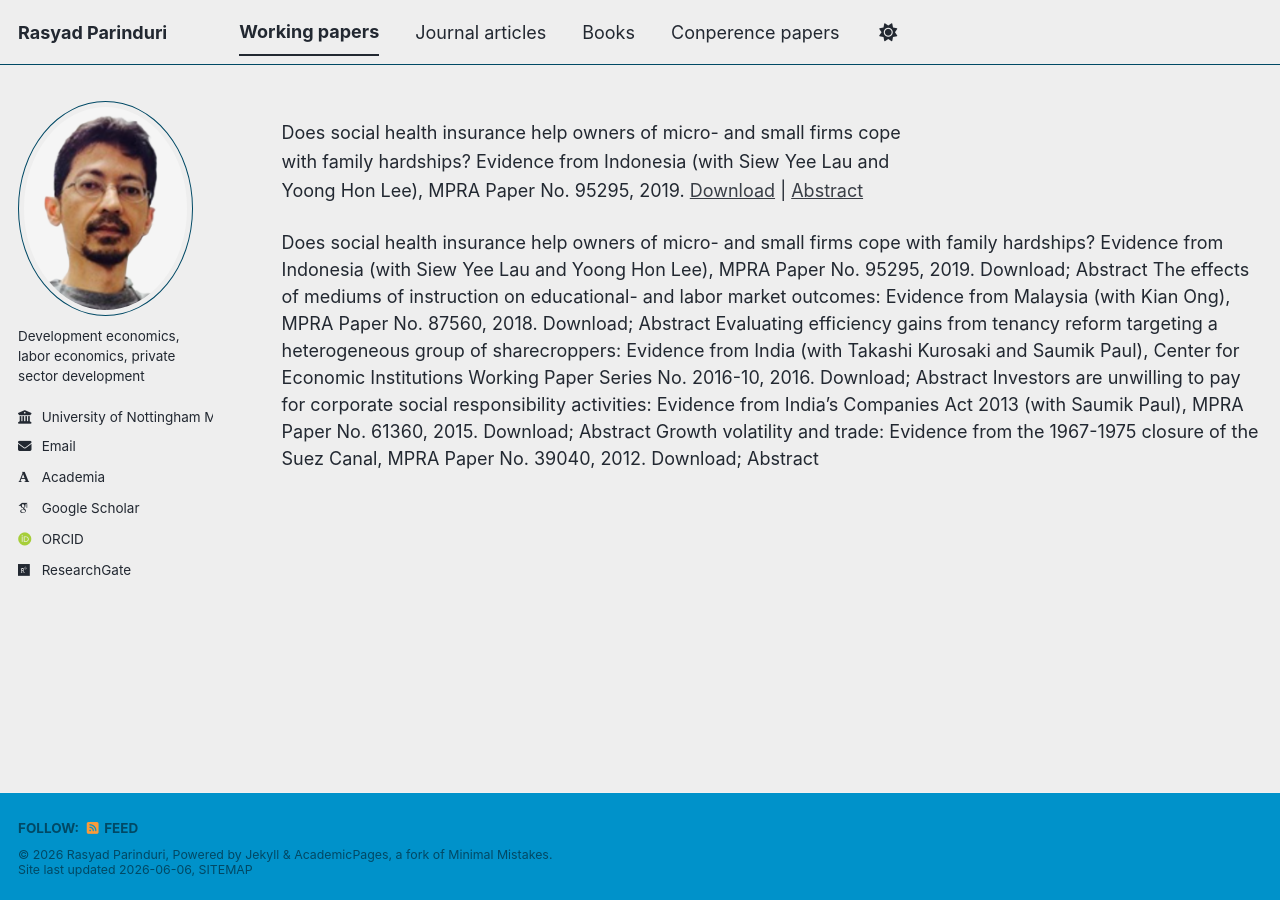
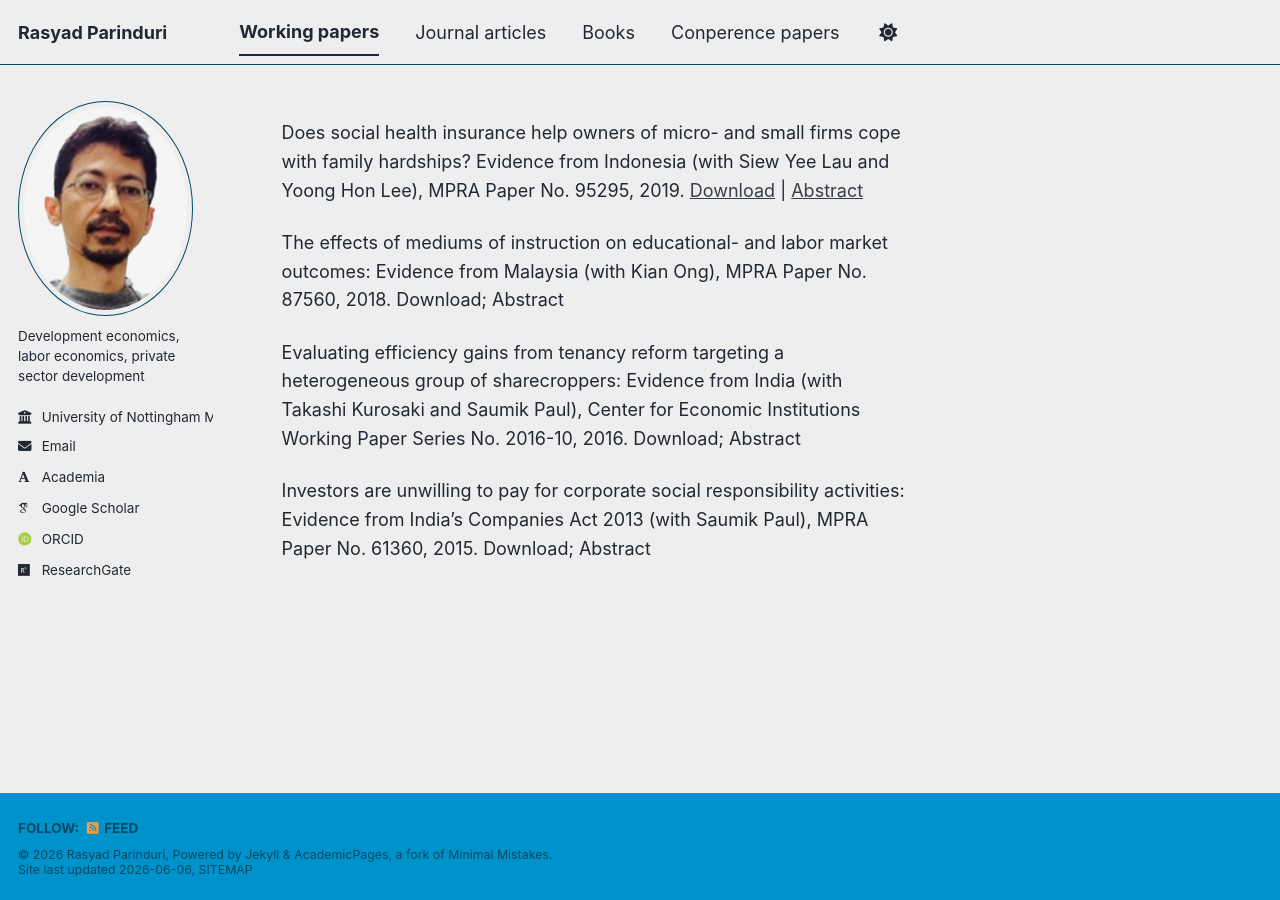
Before and after one commit to rasyadparinduri/rasyadparinduri.github.io, a Jekyll site: the page built from _pages/working-papers.html, in a window 1280 px wide. Built offline with Jekyll 4.4.1, drawn with Linux system fonts in a browser that asks for light colours; some web fonts are replaced; a script bundle is joined from its source files by our own code; library files that are not in the unit come from our copies.

Commit message:
Update working-papers.html

```diff
--- a/_pages/working-papers.html
+++ b/_pages/working-papers.html
@@ -16,12 +16,12 @@ This study examines how social health insurance affects micro- and small-firm ow
 </p>
 
 
-Does social health insurance help owners of micro- and small firms cope with family hardships? Evidence from Indonesia (with Siew Yee Lau and Yoong Hon Lee), MPRA Paper No. 95295, 2019. Download; Abstract
 
-The effects of mediums of instruction on educational- and labor market outcomes: Evidence from Malaysia (with Kian Ong), MPRA Paper No. 87560, 2018. Download; Abstract
+<p>The effects of mediums of instruction on educational- and labor market outcomes: Evidence from Malaysia (with Kian Ong), MPRA Paper No. 87560, 2018. Download; Abstract
+</p>
 
-Evaluating efficiency gains from tenancy reform targeting a heterogeneous group of sharecroppers: Evidence from India (with Takashi Kurosaki and Saumik Paul), Center for Economic Institutions Working Paper Series No. 2016-10, 2016. Download; Abstract
+<p>Evaluating efficiency gains from tenancy reform targeting a heterogeneous group of sharecroppers: Evidence from India (with Takashi Kurosaki and Saumik Paul), Center for Economic Institutions Working Paper Series No. 2016-10, 2016. Download; Abstract
+ </p>
 
-Investors are unwilling to pay for corporate social responsibility activities: Evidence from India’s Companies Act 2013 (with Saumik Paul), MPRA Paper No. 61360, 2015. Download; Abstract
-
-Growth volatility and trade: Evidence from the 1967-1975 closure of the Suez Canal, MPRA Paper No. 39040, 2012. Download; Abstract
+<p>Investors are unwilling to pay for corporate social responsibility activities: Evidence from India’s Companies Act 2013 (with Saumik Paul), MPRA Paper No. 61360, 2015. Download; Abstract
+ </p>
```
